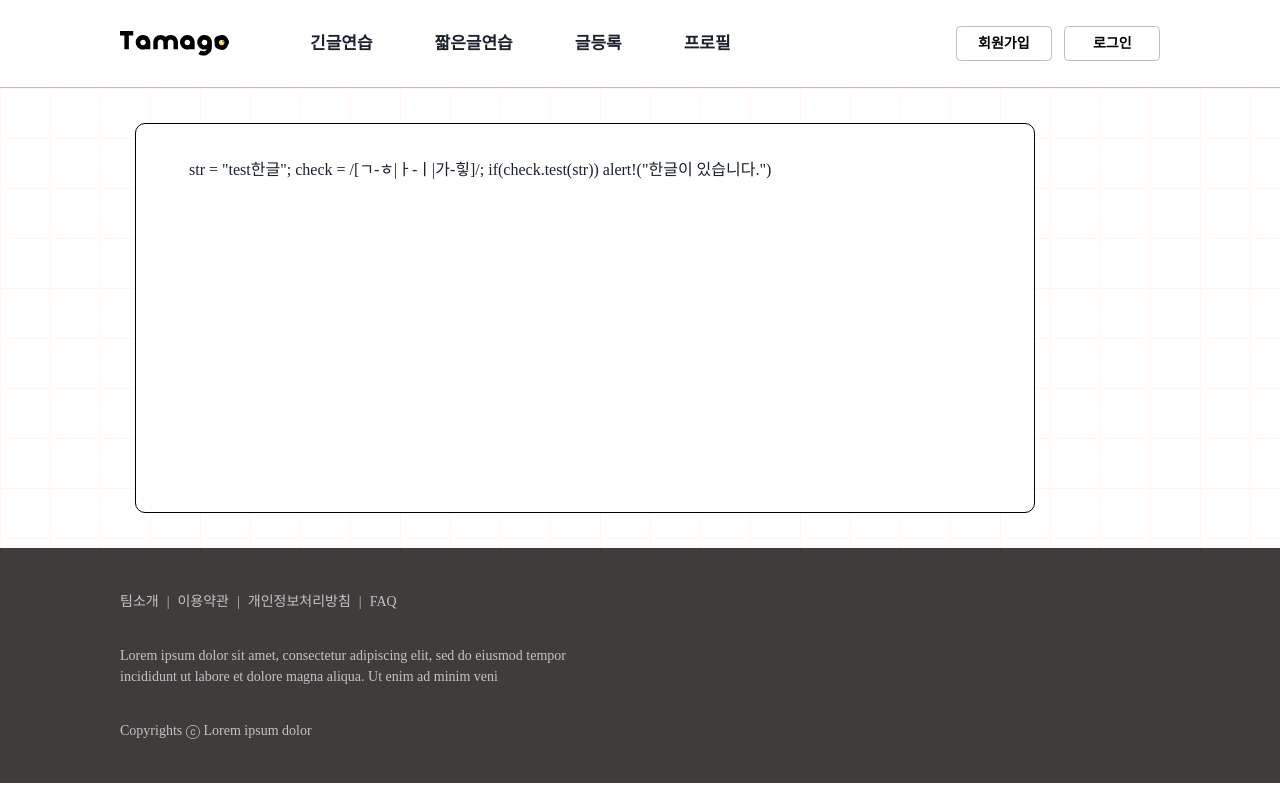
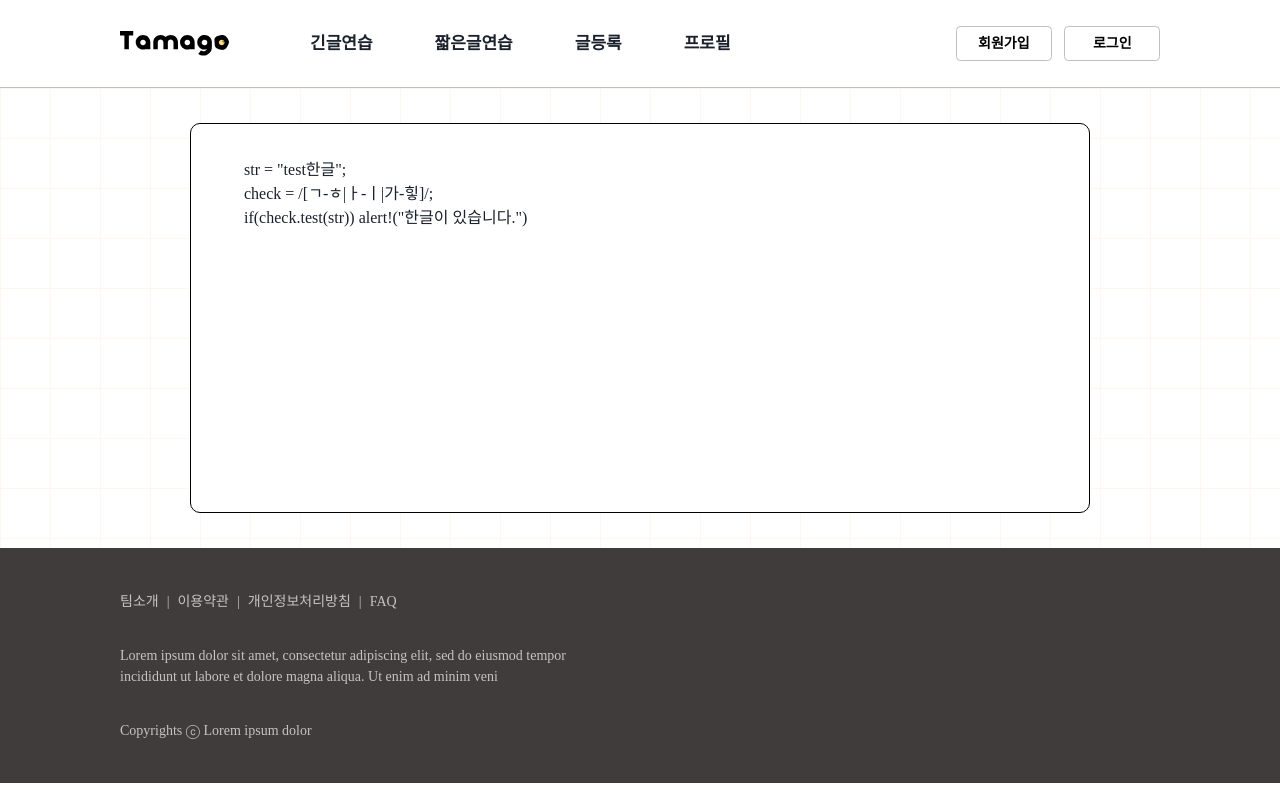
Before and after one commit to msdio/Tamago, a Next.js app in the folder client/: page /practice/long/1/1 in a window 1280 px wide. Built offline with nearby package versions, Linux system fonts and the light colour scheme; a web font is replaced by a local one.

Commit message:
[#129] feat: 글 출력 컴포넌트 분리

```diff
--- a/client/src/components/practice/long/Content/index.tsx
+++ b/client/src/components/practice/long/Content/index.tsx
@@ -1,5 +1,6 @@
 import { Box } from '@chakra-ui/react';
 
+import TypingLine from '../common/TypingLine';
 import PracticeLongLayout from '../Layout';
 
 interface LongContentProps {
@@ -13,7 +14,9 @@ export default function LongContent({ title, content, currPage, totalPage }: Lon
   return (
     <PracticeLongLayout>
       <Box h='390px' border='0.6px solid #000000' borderRadius='10px' backgroundColor='#fff' p='34px 53px'>
-        {content}
+        {content.split('\n').map((line, index) => (
+          <TypingLine key={index} line={line} />
+        ))}
       </Box>
     </PracticeLongLayout>
   );
--- a/client/src/components/practice/long/Layout/index.tsx
+++ b/client/src/components/practice/long/Layout/index.tsx
@@ -15,7 +15,7 @@ export default function PracticeLongLayout({ children }: PracticeLongLayoutProps
   return (
     <>
       <GridBackground>
-        <Box w='1170px' p='35px 135px 35px 135px'>
+        <Box w='1170px' p='35px 135px 35px 135px' m='auto'>
           {children}
         </Box>
       </GridBackground>
--- /dev/null
+++ b/client/src/components/practice/long/common/TypingChar.tsx
@@ -0,0 +1,7 @@
+interface TypingCharProps {
+  char: string;
+}
+
+export default function TypingChar({ char }: TypingCharProps) {
+  return <span>{char}</span>;
+}
--- /dev/null
+++ b/client/src/components/practice/long/common/TypingLine.tsx
@@ -0,0 +1,17 @@
+import { Box } from '@chakra-ui/react';
+
+import TypingChar from './TypingChar';
+
+interface TypingLineProps {
+  line: string;
+}
+
+export default function TypingLine({ line }: TypingLineProps) {
+  return (
+    <Box>
+      {[...line].map((key, index) => (
+        <TypingChar key={index} char={key} />
+      ))}
+    </Box>
+  );
+}
--- a/client/tsconfig.json
+++ b/client/tsconfig.json
@@ -2,7 +2,7 @@
   "compilerOptions": {
     "strict": true,
     "noEmit": true,
-    "target": "es5",
+    "target": "es6",
     "allowJs": true,
     "jsx": "preserve",
     "module": "esnext",
```
